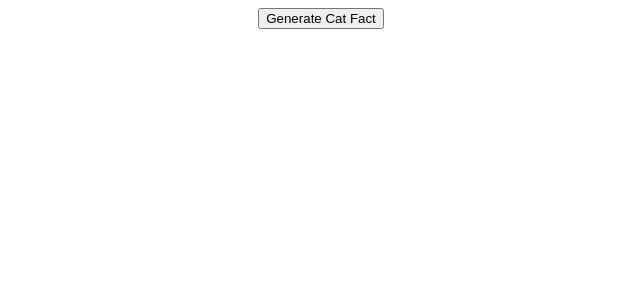
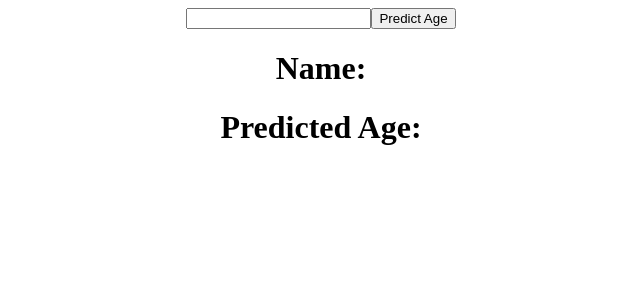
Before and after one commit to Satya170502/React-tutorial, a React (Create React App) app: page / in a window 1280 px wide. Shown: the top 300 px of the page, without its empty margins (319-959 px from the left). Built offline with nearby package versions, Linux system fonts and the light colour scheme; no server answers.

Commit message:
Done with 2nd example

```diff
--- a/src/App.js
+++ b/src/App.js
@@ -5,21 +5,25 @@
 
 
 function App() {
-    const[catfact,setcatfact]=useState("");
-    const fetchcatfact=()=>{
-        Axios.get("https://catfact.ninja/fact").then((res)=>{
-            setcatfact(res.data.fact);
+    const[name,setname]=useState("");
+    const[predictedage,setpredictedage]=useState(null);
+    const fetchdata=()=>{
+        Axios.get(`https://api.agify.io/?name=${name}`).then((res)=>{
+            setpredictedage(res.data);
             });
     };
     useEffect(()=>{
-       fetchcatfact();
+       fetchdata();
     },[]);
 
 
     return(
 <div className="App">
-    <button onClick={fetchcatfact}>Generate Cat Fact</button>
-    <p>  {catfact} </p>
+    <input placeholder="" onChange={(event)=>{setname(event.target.value);}}/>
+    <button onClick={fetchdata}>Predict Age</button>
+    <h1>  Name: {predictedage?.name}</h1>
+    <h1>  Predicted Age: {predictedage?.age}</h1>
+
   </div>
     );
 
```
